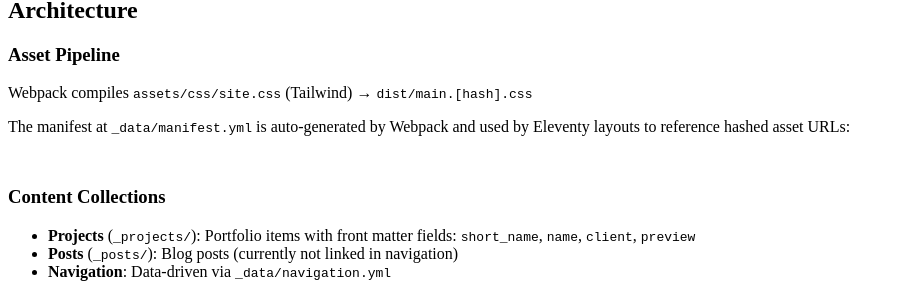
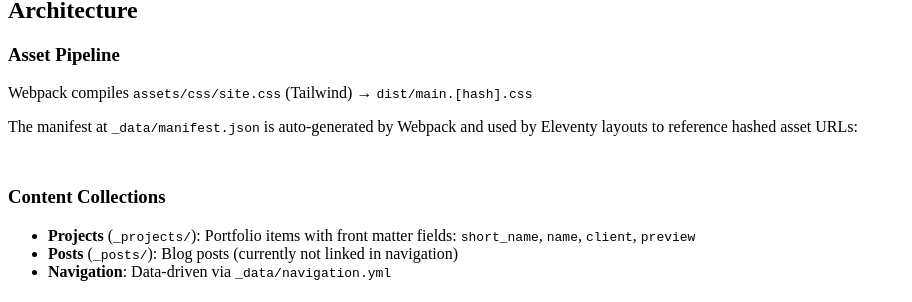
Before and after one commit to jareth/jareth.github.io, a Jekyll site: the page built from CLAUDE.md, in a window 1280 px wide and 900 px high, scrolled down 1510 px. Shown: the part 293-595 px from the top of the window, without its empty margins (0-912 px from the left). Built offline with Jekyll 4.4.1, drawn with Linux system fonts in a browser that asks for light colours; our own code applies the rules of GitHub Pages for plain Markdown files.

Commit message:
Rename manifest.yml to manifest.json
The file contains JSON content, so use the appropriate extension
for clarity.

Co-Authored-By: Claude Opus 4.5 <noreply@anthropic.com>

````diff
--- a/CLAUDE.md
+++ b/CLAUDE.md
@@ -39,7 +39,7 @@ Runs: Eleventy → Webpack (with PurgeCSS) → Eleventy (for manifest update)
 ### Asset Pipeline
 Webpack compiles `assets/css/site.css` (Tailwind) → `dist/main.[hash].css`
 
-The manifest at `_data/manifest.yml` is auto-generated by Webpack and used by Eleventy layouts to reference hashed asset URLs:
+The manifest at `_data/manifest.json` is auto-generated by Webpack and used by Eleventy layouts to reference hashed asset URLs:
 ```liquid
 {{ manifest['main.css'] }}
 ```
--- a/_data/manifest.yml
+++ /dev/null
@@ -1,4 +0,0 @@
-{
-  "main.css": "/dist/main.css",
-  "main.js": "/dist/main.js"
-}
--- a/webpack.config.js
+++ b/webpack.config.js
@@ -32,7 +32,7 @@ module.exports = {
             filename: isProduction ? '[name].[fullhash].css' : '[name].css'
         }),
         new WebpackManifestPlugin ({
-            fileName: '../_data/manifest.yml',
+            fileName: '../_data/manifest.json',
             publicPath: '/dist/',
         }),
     ],
````
Also changed, not shown: .eleventy.js, README.md, _data/manifest.json (added).
